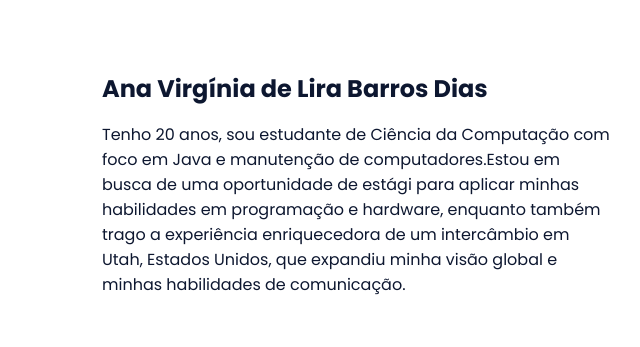
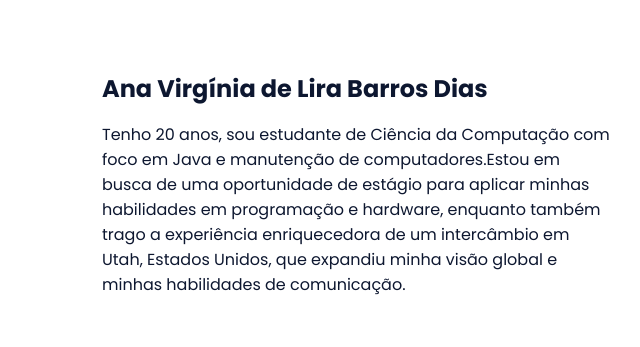
Before and after one commit to ashtarts/portfolio, a plain HTML site: page index.html in a window 1280 px wide. Shown: the part 780-1127 px from the top of the page, 538-1178 px from the left. Drawn offline with nearby package versions, Linux system fonts and the light colour scheme; files whose address does not match are found by name.

Commit message:
Update index.html

```diff
--- a/index.html
+++ b/index.html
@@ -72,7 +72,7 @@
 
                     <div>
                         <h2 class="about__subtitle">Ana Virgínia de Lira Barros Dias</h2>
-                        <p class="about__text"> Tenho 20 anos, sou estudante de Ciência da Computação com foco em Java e manutenção de computadores.Estou em busca de uma oportunidade de estági para aplicar minhas habilidades em programação e hardware, enquanto também trago a experiência enriquecedora de um intercâmbio em Utah, Estados Unidos, que expandiu minha visão global e minhas habilidades de comunicação.</p>
+                        <p class="about__text"> Tenho 20 anos, sou estudante de Ciência da Computação com foco em Java e manutenção de computadores.Estou em busca de uma oportunidade de estágio para aplicar minhas habilidades em programação e hardware, enquanto também trago a experiência enriquecedora de um intercâmbio em Utah, Estados Unidos, que expandiu minha visão global e minhas habilidades de comunicação.</p>
                     </div>
                 </div>
             </section>
```
